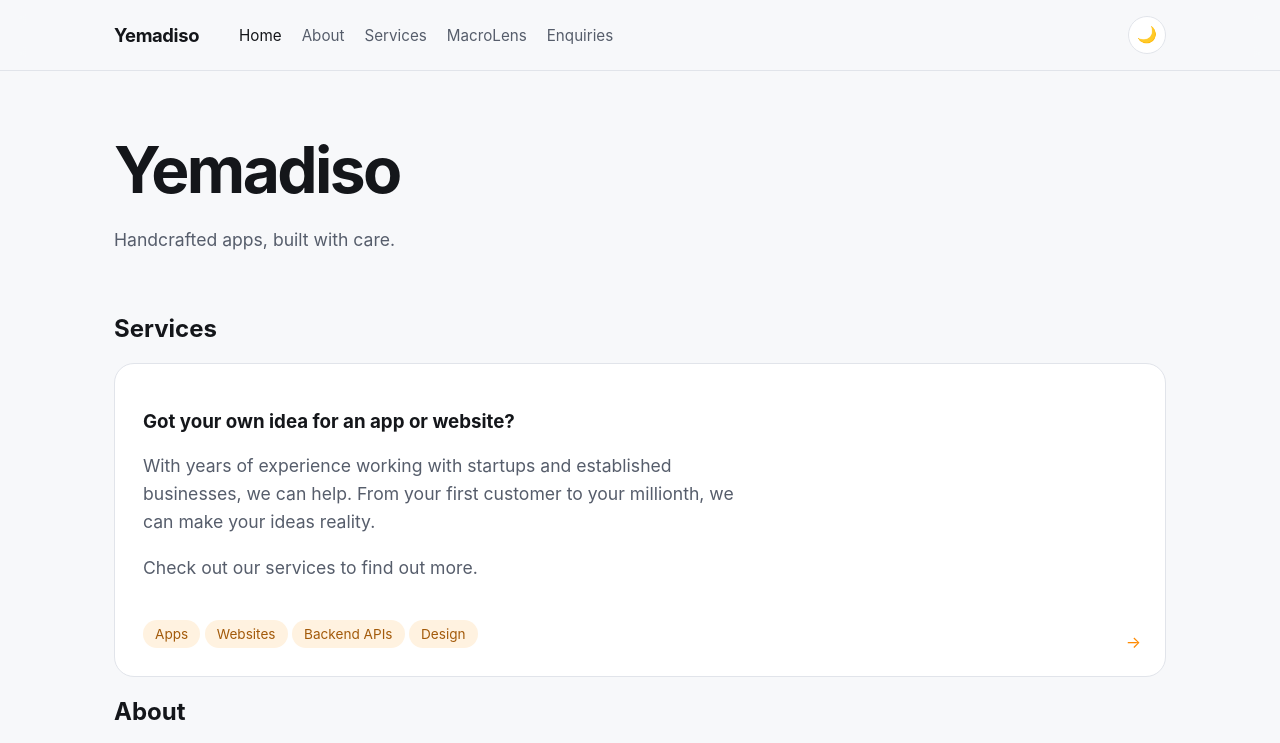
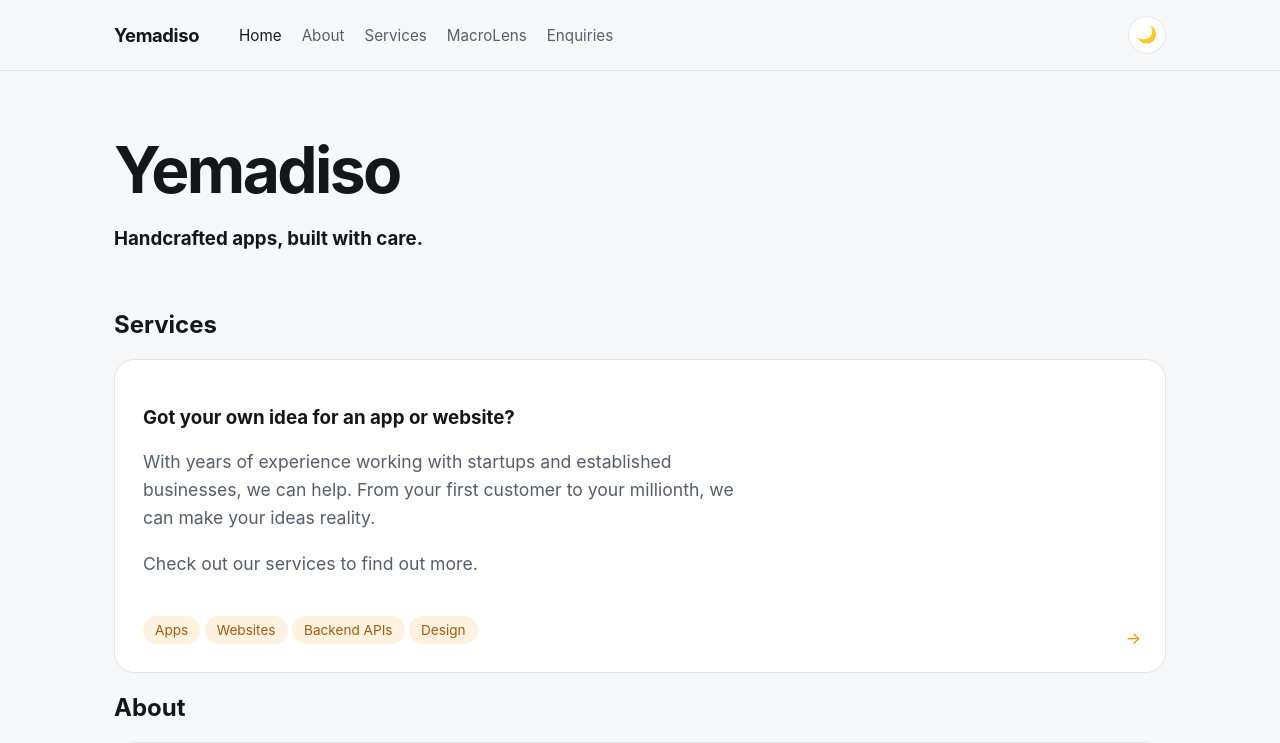
Before and after one commit to yeatmangeorge/yemadiso-website, an Eleventy site: page src/index.njk in a window 1280 px wide. Shown: the top 743 px of the page. Built offline with nearby package versions, Linux system fonts and the light colour scheme; Eleventy itself is replaced by a stand-in of ours; files that its build step writes are made by us from their sources.

Commit message:
change weight of subtitle

```diff
--- a/src/index.njk
+++ b/src/index.njk
@@ -5,7 +5,7 @@ description: Handcrafted apps, built with care.
 ---
 <header class="hero">
     <h1>Yemadiso</h1>
-    <p>Handcrafted apps, built with care.</p>
+    <h3>Handcrafted apps, built with care.</h3>
 </header>
 <h2>Services</h2>
 <a href="/services/" class="card">
```
